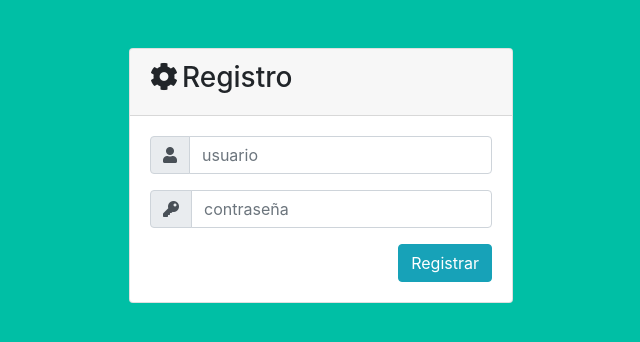
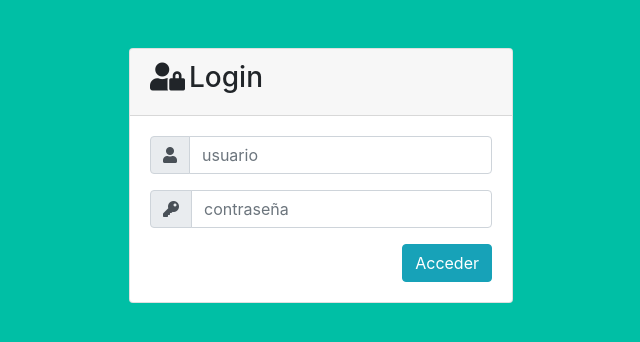
Before and after one commit to miguelRedondoWeb/redondo_nunez_miguel_DWES07_Tarea, a PHP site: page /login.php in a window 1280 px wide. Shown: the top 342 px of the page, without its empty margins (319-959 px from the left). Run offline with PHP 8.4, Linux system fonts and the light colour scheme; some libraries are stand-ins or nearby versions.

Commit message:
Ajusta textos y corrige detalle del formulario en login/listado

```diff
--- a/include/AccionesVoto.php
+++ b/include/AccionesVoto.php
@@ -30,7 +30,7 @@ function pintarEstrellas(){
         $numVotos = $value['numVotos'];
         $innerHTML = '';
         if($numVotos == 0){
-            $innerHTML = 'Sin valoración';
+            $innerHTML = 'Sin valorar';
         }else{
             $innerHTML .= '<p>' . $numVotos . ' valoraciones: ';
             if(floor($mediaVotos) != $mediaVotos){
--- a/listado.php
+++ b/listado.php
@@ -88,7 +88,7 @@ $xajax->processRequest();
                    <input type="button" value="Votar" class="btn btn-info" name='votar' id="enviar" onclick="envFormVoto(xajax.getFormValues('miForm_{$item->id}'))" />
                   </div>
                 </div>
-              </form
+              </form>
              </td>
              </tr>
             END;
--- a/login.php
+++ b/login.php
@@ -20,7 +20,7 @@ $xajax->processRequest();
     <link rel="stylesheet" href="https://stackpath.bootstrapcdn.com/bootstrap/4.4.1/css/bootstrap.min.css" integrity="sha384-Vkoo8x4CGsO3+Hhxv8T/Q5PaXtkKtu6ug5TOeNV6gBiFeWPGFN9MuhOf23Q9Ifjh" crossorigin="anonymous">
     <!--Fontawesome CDN-->
     <link rel="stylesheet" href="https://use.fontawesome.com/releases/v5.3.1/css/all.css" integrity="sha384-mzrmE5qonljUremFsqc01SB46JvROS7bZs3IO2EmfFsd15uHvIt+Y8vEf7N7fWAU" crossorigin="anonymous">
-    <title>Formulario JAXON</title>
+    <title>Login</title>
     <?php $xajax->printJavascript(); ?>
     <script type="text/javascript" src="validar.js"></script>
 
@@ -32,7 +32,7 @@ $xajax->processRequest();
         <div class="d-flex justify-content-center h-100">
             <div class="card" style='width:24rem;'>
                 <div class="card-header">
-                    <h3><i class="fa fa-cog mr-1"></i>Registro</h3>
+                    <h3><i class="fa fa-user-lock mr-1"></i>Login</h3>
                 </div>
                 <div class="card-body">
                     <form name='miForm' id="miForm" method='POST' action="listado.php" onsubmit="return envForm();">
@@ -50,7 +50,7 @@ $xajax->processRequest();
                             <input type="password" class="form-control" placeholder="contraseña" id='pass' name='pass'>
                         </div>
                         <div class="form-group">
-                            <input type="submit" value="Registrar" class="btn float-right btn-info" name='enviar' id="enviar">
+                            <input type="submit" value="Acceder" class="btn float-right btn-info" name='enviar' id="enviar">
                         </div>
                     </form>
                 </div>
--- a/validar.js
+++ b/validar.js
@@ -2,7 +2,7 @@ function envForm() {
     var usu = document.getElementById("usu").value;
     var pass = document.getElementById('pass').value;
     var res = xajax.request({xjxfun: 'vUsuario'}, {mode: 'synchronous', parameters: [usu, pass]});
-    if(res==false) alert("Credenciales erróneas");
+    if(res==false) alert("Credenciales Erróneas");
     return res;
 }
 
```
